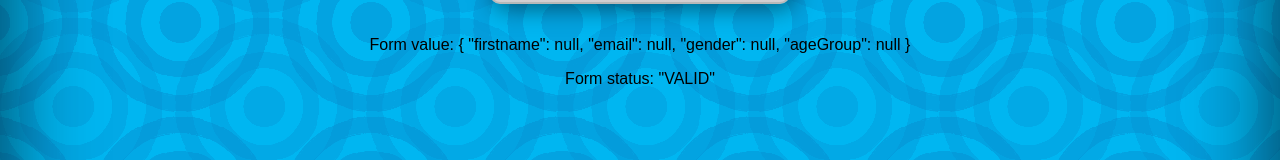
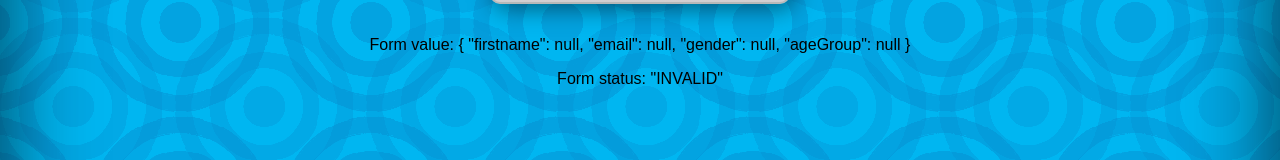
Before and after one commit to oaklandevans/FoodPlate-cli-Repo, an Angular app: page /register in a window 1280 px wide. Shown: the part 510-670 px from the top of the page. Built offline with nearby package versions, Linux system fonts and the light colour scheme.

Commit message:
Validators for forms

```diff
--- a/src/app/register/register.component.html
+++ b/src/app/register/register.component.html
@@ -1,13 +1,20 @@
-<form [formGroup]="regForm"
-(ngSubmit)="onSubmit(regForm.value)"
-class="box" id="registerForm"
->
+<form [formGroup]="regForm" (ngSubmit)="onSubmit(regForm.value)" class="box" id="registerForm">
     <label for="firstname" class="block labelTop">First Name</label>
     <input type="text" id="firstname" formControlName="firstname" tabindex="1"
         placeholder="Enter your first name here.">
+
+    <p *ngIf="!regForm.controls['firstname'].valid &&
+        regForm.controls['firstname'].touched" class="formMessage">Please enter a
+        first name.</p>
+
     <label for="email" class="block labelTop">Email</label>
     <input type="email" id="email" formControlName="email" placeholder="Enter your email address here." minlength="5"
         tabindex="2">
+
+    <p *ngIf="!regForm.controls['email'].valid &&
+        regForm.controls['email'].touched" class="formMessage">Please enter a valid
+        email address.</p>
+
     <section id="genderFields">
         <label for="sexF">
             <input type="radio" name="gender" id="sexF" value="F" class="radioLg" formControlName="gender"
@@ -17,10 +24,20 @@ class="box" id="registerForm"
                 class="radioLg" />Male
         </label>
     </section>
+
+    <p *ngIf="!regForm.controls['gender'].valid &&
+regForm.controls['gender'].touched" class="formMessage">Please enter your
+        gender.</p>
+
     <label for="ageGroup" class="block labelTop">Age Group</label>
     <select id="ageGroup" size="1" formControlName="ageGroup" tabindex="5">
         <option *ngFor="let group of ageGroups;" value="{{this.group}}">{{this.group}}</option>
     </select>
+
+    <p *ngIf="!regForm.controls['ageGroup'].valid &&
+regForm.controls['ageGroup'].touched" class="formMessage">Please enter your
+        age group.</p>
+
     <input type="submit" tabindex="7" id="register-user" value="Register" class="fpButton box-extra">
 </form>
 
--- a/src/app/register/register.component.ts
+++ b/src/app/register/register.component.ts
@@ -1,5 +1,5 @@
 import { Component, OnInit } from '@angular/core';
-import { FormBuilder, FormGroup } from '@angular/forms';
+import { FormBuilder, FormGroup, Validators } from '@angular/forms';
 import { Router } from '@angular/router';
 import { User } from '../models/User';
 import { UserService } from '../services/user.service';
@@ -31,10 +31,10 @@ export class RegisterComponent implements OnInit {
   ) {
     this.regForm = fb.group(
       {
-        'firstname': [null],
-        'email': [null],
-        'gender': [null],
-        'ageGroup': [null]
+        'firstname': [null, [Validators.required]],
+        'email': [null, Validators.compose([Validators.required, Validators.email])],
+        'gender': [null, [Validators.required]],
+        'ageGroup': [null, [Validators.required]]
       }
     );
   }
```
